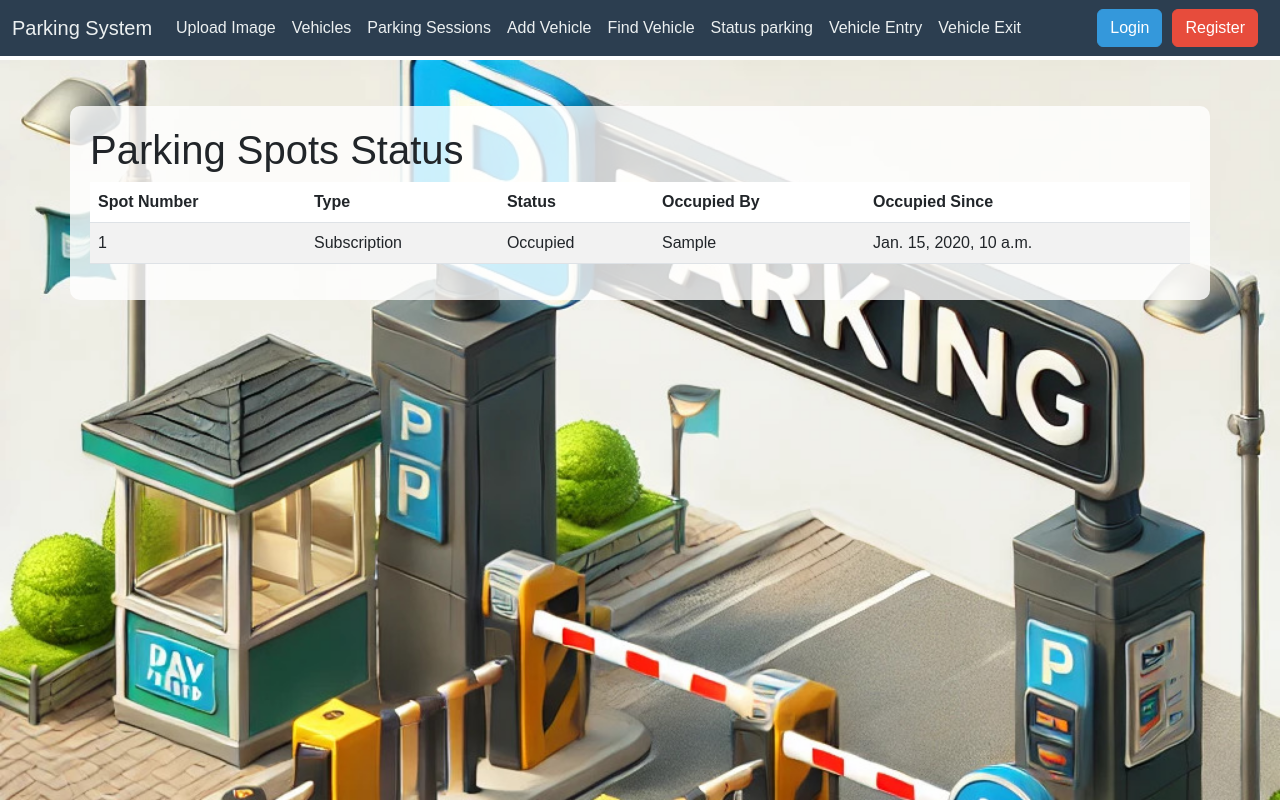
After one commit to Alona7777/Parking_Service, a Django app: page /api/parking_status/ in a window 1280 px wide. The commit adds this page. Run offline with Django 5.2, Linux system fonts and the light colour scheme; tables that the repository leaves empty hold one stand-in row (values such as "Sample post").

Commit message:
Spots
Нужно сделать миграции
Если выдаст ошибку то ввести команду python3 manage.py populate_parking_spots или python manage.py populate_parking_spots это добавит парковочные места в базу

```diff
--- a/Parking_Service/parking_system/parking/urls.py
+++ b/Parking_Service/parking_system/parking/urls.py
@@ -10,6 +10,11 @@ urlpatterns = [
     path('register/', views.register, name='register'),
     path('add_vehicle/', add_vehicle, name='add_vehicle'),
     path('find_vehicle/', views.find_vehicle, name='find_vehicle'),
+    path('vehicle_entry', views.start_parking_session, name='vehicle_entry'),
+    path('vehicle_exit', views.end_parking_session, name='vehicle_exit'),
+    path('start_parking/<int:vehicle_id>/', views.start_parking_session, name='start_parking_session'),
+    path('end_parking/<int:vehicle_id>/', views.end_parking_session, name='end_parking_session'),
+    path('parking_status/', views.parking_status, name='parking_status'),
     path('export/parking_report/', export_parking_report_csv, name='export_parking_report_csv'),
 
 ]
--- a/Parking_Service/parking_system/parking/views.py
+++ b/Parking_Service/parking_system/parking/views.py
@@ -1,16 +1,17 @@
 import csv
 from decimal import Decimal
 from django.http import HttpResponse
-from django.shortcuts import render, redirect
-from .models import Vehicle, ParkingSession, ParkingImage, ParkingRate
+from django.shortcuts import render, redirect, get_object_or_404
+from .models import Vehicle, ParkingSession, ParkingImage, ParkingRate, ParkingSpot
 from .vision import detect_license_plate
-from .forms import ParkingImageForm, VehicleSearchForm
+from .forms import ParkingImageForm, VehicleSearchForm, StartParkingSessionForm, EndParkingSessionForm
 from django.contrib.auth.forms import UserCreationForm
 from django.contrib import messages
 from .forms import UserRegisterForm, VehicleForm
 from django.contrib.auth.decorators import login_required
 from django.db.models.functions import Replace, Trim, Upper
 from django.db.models import Value
+from django.utils import timezone
 
 
 def home(request):
@@ -155,3 +156,82 @@ def find_vehicle(request):
             result = None
 
     return render(request, 'find_nomer.html', {'form': form, 'result': result})
+
+
+def start_parking_session(request):
+    if request.method == "POST":
+        form = StartParkingSessionForm(request.POST)
+        if form.is_valid():
+            vehicle = form.cleaned_data['vehicle']
+            entry_time = form.cleaned_data['entry_time']
+
+            # Логика для поиска парковочного места
+            if vehicle.subscription_end_date and vehicle.subscription_end_date >= timezone.now().date():
+                if vehicle.parking_spot_id:
+                    spot = ParkingSpot.objects.filter(id=vehicle.parking_spot_id).first()
+                else:
+                    spot = ParkingSpot.objects.filter(spot_type='SUBSCRIPTION', is_occupied=False).first()
+
+            elif vehicle.is_disabled:
+                spot = ParkingSpot.objects.filter(spot_type='DISABLED', is_occupied=False).first()
+                if not spot:
+                    spot = ParkingSpot.objects.filter(spot_type='HOURLY', is_occupied=False).first()
+            else:
+                spot = ParkingSpot.objects.filter(spot_type='HOURLY', is_occupied=False).first()
+
+            if spot:
+                spot.is_occupied = True
+                spot.occupied_by = vehicle
+                spot.occupied_since = entry_time
+                spot.save()
+
+                session = ParkingSession(vehicle=vehicle, parking_spot=spot, entry_time=entry_time)
+                session.save()
+                vehicle.parking_spot = spot
+                vehicle.save()
+
+                return redirect('parking_status')
+            else:
+                return render(request, 'no_parking_spots.html')
+    else:
+        form = StartParkingSessionForm()
+
+    return render(request, 'vehicle_entry.html', {'form': form})
+
+
+def end_parking_session(request):
+    if request.method == "POST":
+        form = EndParkingSessionForm(request.POST)
+        if form.is_valid():
+            vehicle = form.cleaned_data['vehicle']
+            exit_time = form.cleaned_data['exit_time']
+
+            session = ParkingSession.objects.filter(vehicle=vehicle, exit_time__isnull=True).first()
+
+            if session:
+                session.exit_time = exit_time
+                session.save()
+
+                # Освобождаем парковочное место
+                spot = session.parking_spot
+                if spot:
+                    spot.is_occupied = False
+                    spot.occupied_by = None
+                    spot.occupied_since = None
+                    spot.save()
+
+                if not (vehicle.subscription_end_date and vehicle.subscription_end_date >= exit_time.date()):
+                    vehicle.parking_spot = None
+
+                vehicle.save()
+
+            return redirect('parking_status')
+    else:
+        form = EndParkingSessionForm()
+
+    return render(request, 'vehicle_exit.html', {'form': form})
+
+
+def parking_status(request):
+    spots = ParkingSpot.objects.all().order_by('number')
+    return render(request, 'parking_status.html', {'spots': spots})
--- a/Parking_Service/parking_system/templates/base.html
+++ b/Parking_Service/parking_system/templates/base.html
@@ -4,34 +4,28 @@
     <meta charset="UTF-8">
     <meta name="viewport" content="width=device-width, initial-scale=1.0">
     <title>Parking System</title>
-    {% load static %}  <!-- Завантажуємо тег static перед його використанням -->
-    <link rel="stylesheet" href="https://cdn.jsdelivr.net/npm/bootstrap@5.1.3/dist/css/bootstrap.min.css">
-    <!-- Подключение Bootstrap CSS -->
+    {% load static %}
     <link href="https://cdn.jsdelivr.net/npm/bootstrap@5.3.0/dist/css/bootstrap.min.css" rel="stylesheet">
-
-    <!-- Подключение Bootstrap Icons -->
     <link href="https://cdn.jsdelivr.net/npm/bootstrap-icons/font/bootstrap-icons.css" rel="stylesheet">
     <style>
-        /* Фон у стилі парковки */
         body {
             background-image:
-                url('/static/images/background.jpg'), /* Масштабована картинка */
-                url('/static/images/static-background.jpg'); /* Статична картинка */
-            background-repeat: no-repeat, no-repeat; /* Обидві картинки не повторюються */
-            background-position: center 60px, center 60px; /* Позиціонування: масштабована з відступом зверху, статична по центру */
-            background-attachment: scroll, fixed; /* Масштабована картинка рухається, статична фіксована */
-            background-size: contain, cover; /* Масштабована адаптується, статична покриває весь екран */
+                url('{% static "images/background.jpg" %}'),
+                url('{% static "images/static-background.jpg" %}');
+            background-repeat: no-repeat, no-repeat;
+            background-position: center 60px, center 60px;
+            background-attachment: scroll, fixed;
+            background-size: contain, cover;
             margin: 0;
             padding: 0;
             font-family: Arial, sans-serif;
             min-height: 100vh;
-            background-image: url('/static/images/background.jpg');
+            background-image: url('{% static "images/background.jpg" %}');
             background-size: cover;
             background-repeat: no-repeat;
             background-attachment: fixed;
         }
 
-        /* Стилі навігації */
         .navbar {
             background-color: #2C3E50;
         }
@@ -42,13 +36,11 @@
             color: #E74C3C !important;
         }
 
-        /* Кнопки реєстрації та входу */
         .btn-register, .btn-login {
             margin-left: auto;
             margin-right: 10px;
         }
 
-        /* Стилі кнопок */
         .btn-register {
             background-color: #E74C3C;
             border-color: #E74C3C;
@@ -65,7 +57,6 @@
             border-color: #C0392B;
         }
 
-        /* Стилі основного контенту */
         .container {
             background-color: rgba(255, 255, 255, 0.8);
             padding: 20px;
@@ -90,10 +81,19 @@
                         <a class="nav-link" href="{% url 'parking_sessions' %}">Parking Sessions</a>
                     </li>
                     <li class="nav-item">
-                    <a class="nav-link" href="{% url 'add_vehicle' %}">Add vehicle</a>
+                        <a class="nav-link" href="{% url 'add_vehicle' %}">Add Vehicle</a>
                     </li>
                     <li class="nav-item">
                         <a class="nav-link" href="{% url 'find_vehicle' %}">Find Vehicle</a>
+                    </li>
+                    <li class="nav-item">
+                        <a class="nav-link" href="{% url 'parking_status' %}">Status parking</a>
+                    </li>
+                    <li class="nav-item">
+                        <a class="nav-link" href="{% url 'vehicle_entry' %}">Vehicle Entry</a>
+                    </li>
+                    <li class="nav-item">
+                        <a class="nav-link" href="{% url 'vehicle_exit' %}">Vehicle Exit</a>
                     </li>
                 </ul>
                 <div class="d-flex">
@@ -115,5 +115,6 @@
         {% block content %}
         {% endblock %}
     </div>
+    <script src="https://cdn.jsdelivr.net/npm/bootstrap@5.3.0/dist/js/bootstrap.bundle.min.js"></script>
 </body>
 </html>
--- /dev/null
+++ b/Parking_Service/parking_system/templates/no_parking_spots.html
@@ -0,0 +1,5 @@
+{% extends "base.html" %}
+
+{% block content %}
+    <h1>Sorry, but there are no free parking spaces.</h1>
+{% endblock %}
--- /dev/null
+++ b/Parking_Service/parking_system/templates/parking_status.html
@@ -0,0 +1,27 @@
+{% extends "base.html" %}
+
+{% block content %}
+    <h1>Parking Spots Status</h1>
+    <table class="table table-striped">
+        <thead>
+            <tr>
+                <th>Spot Number</th>
+                <th>Type</th>
+                <th>Status</th>
+                <th>Occupied By</th>
+                <th>Occupied Since</th>
+            </tr>
+        </thead>
+        <tbody>
+            {% for spot in spots %}
+            <tr>
+                <td>{{ spot.number }}</td>
+                <td>{{ spot.get_spot_type_display }}</td>
+                <td>{% if spot.is_occupied %}Occupied{% else %}Free{% endif %}</td>
+                <td>{% if spot.is_occupied %}{{ spot.occupied_by.license_plate }}{% else %}{% endif %}</td>
+                <td>{% if spot.is_occupied %}{{ spot.occupied_since }}{% else %}{% endif %}</td>
+            </tr>
+            {% endfor %}
+        </tbody>
+    </table>
+{% endblock %}
```
Also changed, not shown: Parking_Service/parking_system/parking/admin.py (+15 -5 lines), Parking_Service/parking_system/parking/forms.py (+45 -1 lines), Parking_Service/parking_system/parking/management/commands/populate_parking_spots.py (added, +20 -0 lines), Parking_Service/parking_system/parking/models.py (+23 -5 lines), Parking_Service/parking_system/templates/vehicle_entry.html (added, +10 -0 lines), Parking_Service/parking_system/templates/vehicle_exit.html (added, +10 -0 lines), Parking_Service/parking_system/parking/management/__init__.py (added), Parking_Service/parking_system/parking/management/commands/__init__.py (added). Lines whose indentation alone changed are shown as unchanged.
